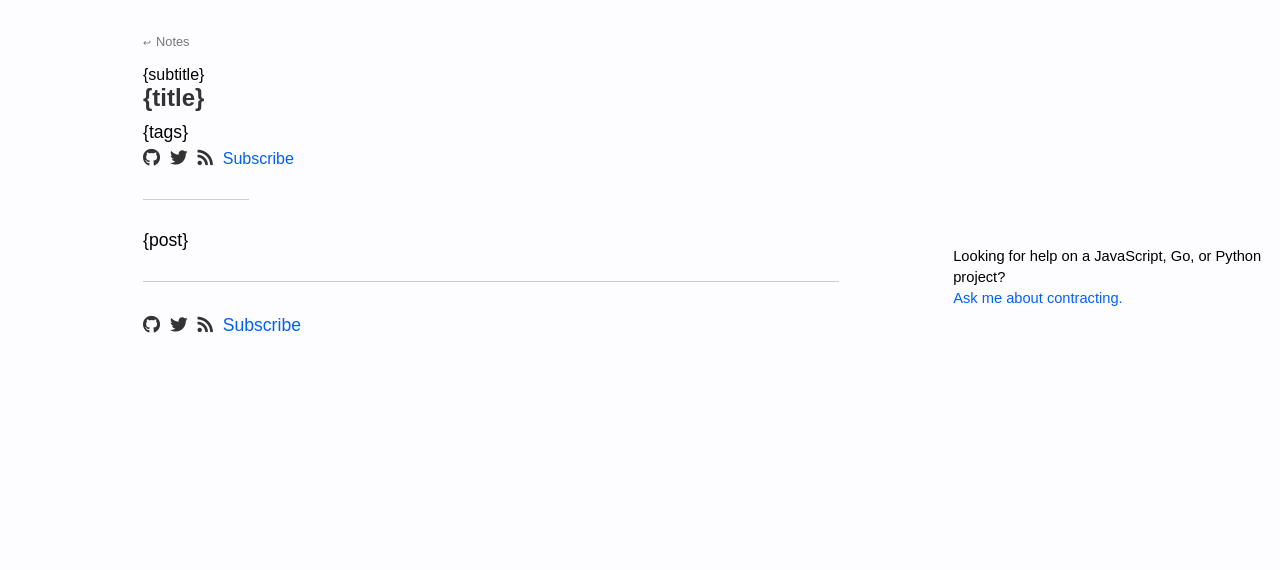
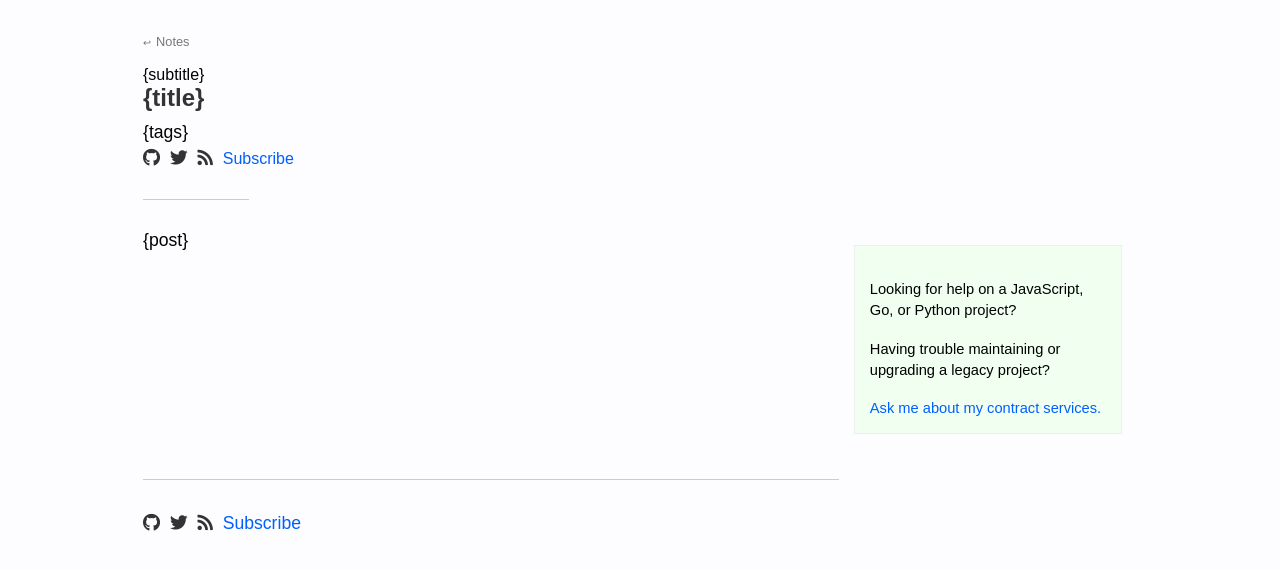
Before and after one commit to eatonphil/notes.eatonphil.com, a plain HTML site: page notes/template.html in a window 1280 px wide. Drawn offline with nearby package versions, Linux system fonts and the light colour scheme.

Commit message:
Updates to base

```diff
--- a/notes/style.css
+++ b/notes/style.css
@@ -130,14 +130,18 @@ footer p {
 }
 
 .col-3 {
-    position: relative;
-    width: 20%;
+    width: 30%;
 }
 
 aside {
-    position: fixed;
-    margin-left: 0;
     margin: 15px;
+    padding: 15px;
+    background: honeydew;
+    border: 1px solid #eee;
+}
+
+aside p {
+    line-height: initial;
 }
 
 .hljs {
--- a/notes/template.html
+++ b/notes/template.html
@@ -49,14 +49,20 @@
       </div>
       <div class="col-3">
 	<aside>
-	  <div>
+	  <p>
             <small>
 	      Looking for help on a JavaScript, Go, or Python
               project?
 	    </small>
-	  </div>
+	  </p>
+	  <p>
+            <small>
+	      Having trouble maintaining or upgrading
+	      a legacy project?
+	    </small>
+	  </p>
 	  <small>
-	    <a href="mailto:phil@eatonphil.com">Ask me about contracting.</a>
+	    <a href="mailto:phil@eatonphil.com">Ask me about my contract services.</a>
 	  </small>
 	</aside>
       </div>
```
